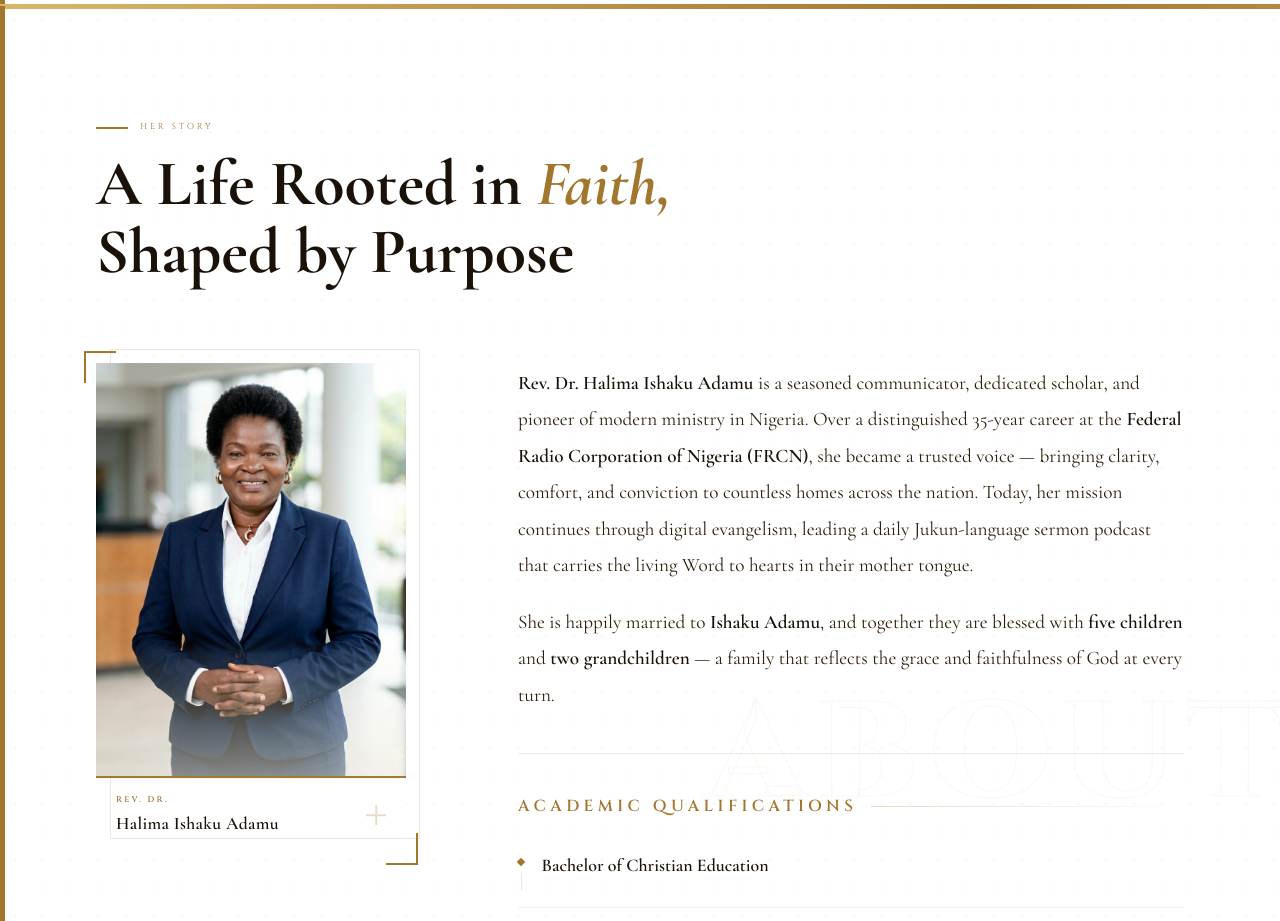
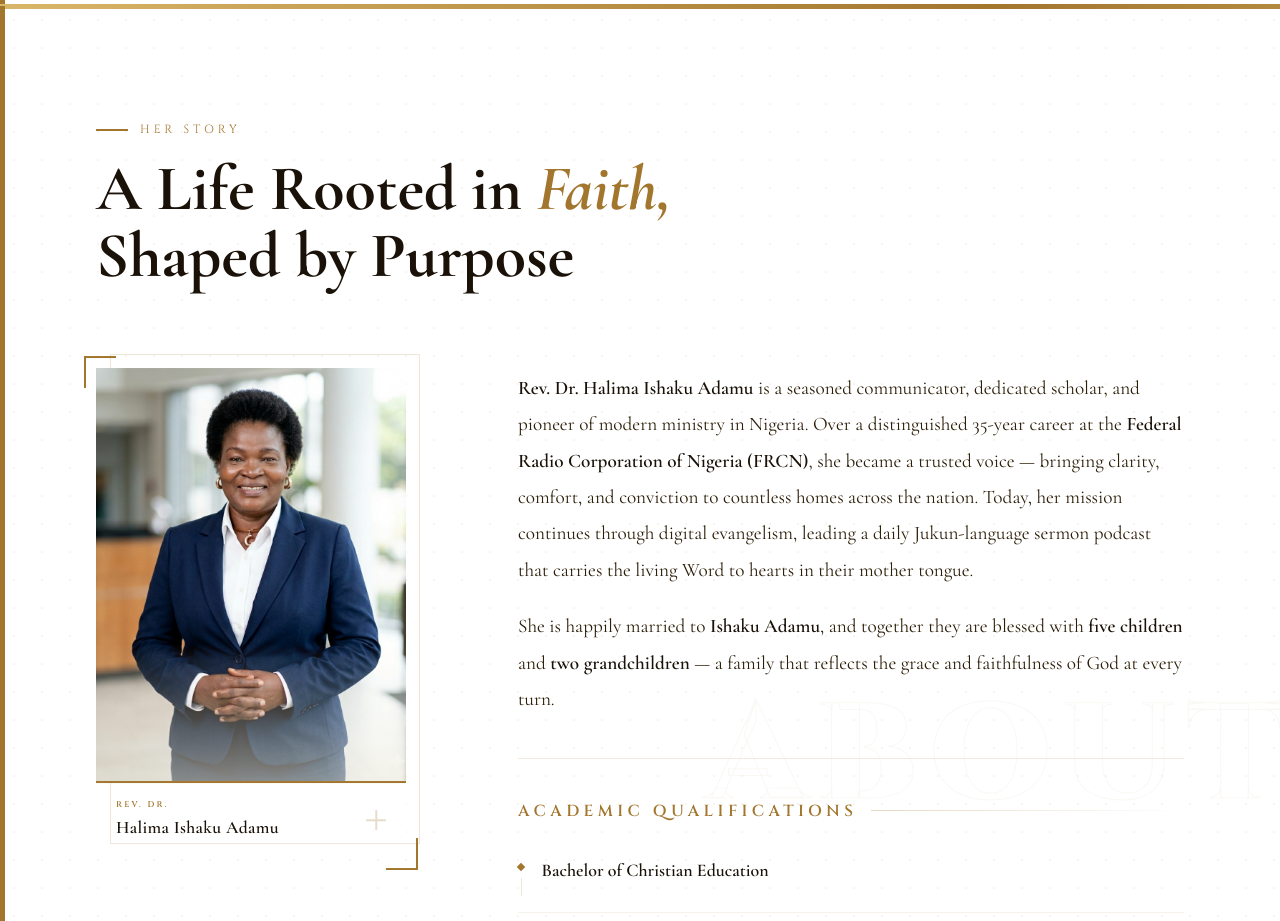
Before and after one commit to JesseJohn7/Dr-Halima, a Next.js app: page / in a window 1280 px wide. Shown: the part 940-1861 px from the top of the page. Built offline with nearby package versions, Linux system fonts and the light colour scheme.

Commit message:
her story

```diff
--- a/components/About.tsx
+++ b/components/About.tsx
@@ -160,7 +160,7 @@ export default function AboutSection() {
               <div className="w-8 h-[2px] bg-[#A3762E] shrink-0" />
               <span
                 className="font-cinzel text-[#A3762E] uppercase tracking-[0.34em]"
-                style={{ fontSize: "0.54rem" }}
+                style={{ fontSize: "0.74rem" }}
               >
                 Her Story
               </span>
```
